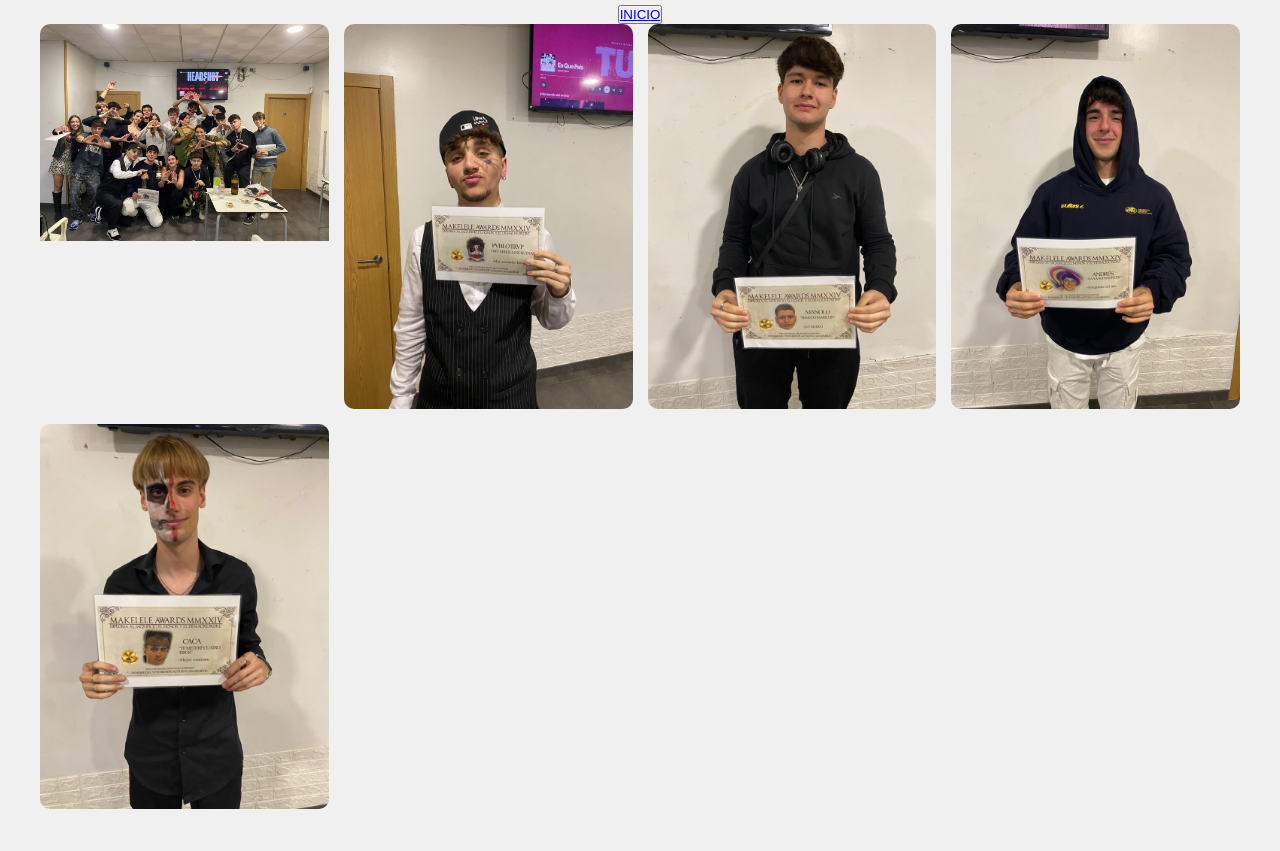
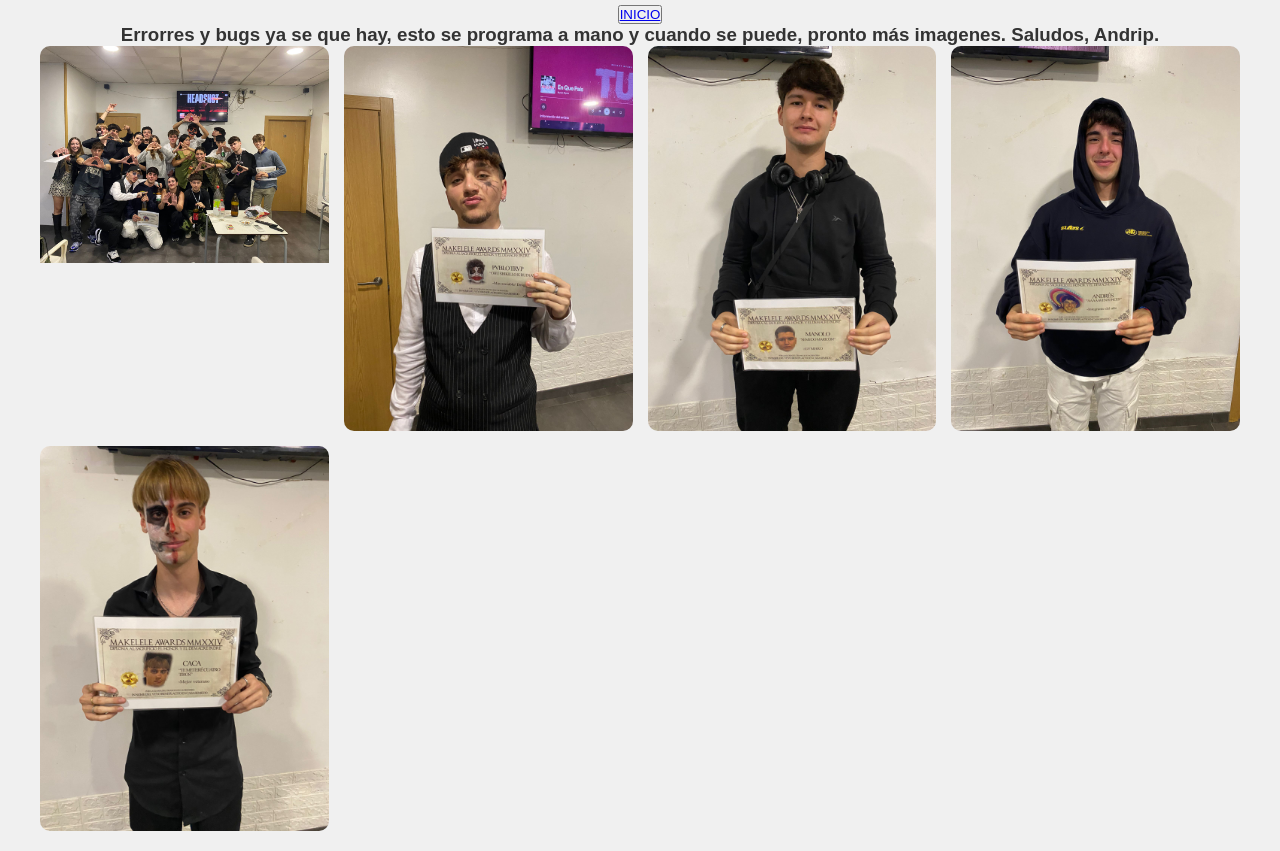
Before and after one commit to whoamiget/makelele.github.io, a plain HTML site: page galeria.html in a window 1280 px wide. Shown: the part 80-931 px from the top of the page. Before the commit the page ends 909 px from the top, so only its background shows below. Drawn offline with Linux system fonts and the light colour scheme.

Commit message:
Update galeria.html

```diff
--- a/galeria.html
+++ b/galeria.html
@@ -10,6 +10,7 @@
   <div class="gallery-container">
     <h1>Galería de Imágenes.</h1>
    <button> <a href="index4.html">INICIO</a></button>
+    <h3>Errorres y bugs ya se que hay, esto se programa a mano y cuando se puede, pronto más imagenes. Saludos, Andrip.</h3>
     <div class="gallery">
       <div class="image">
         <img src="imagen1.jpeg" alt="Imagen 1">
```
